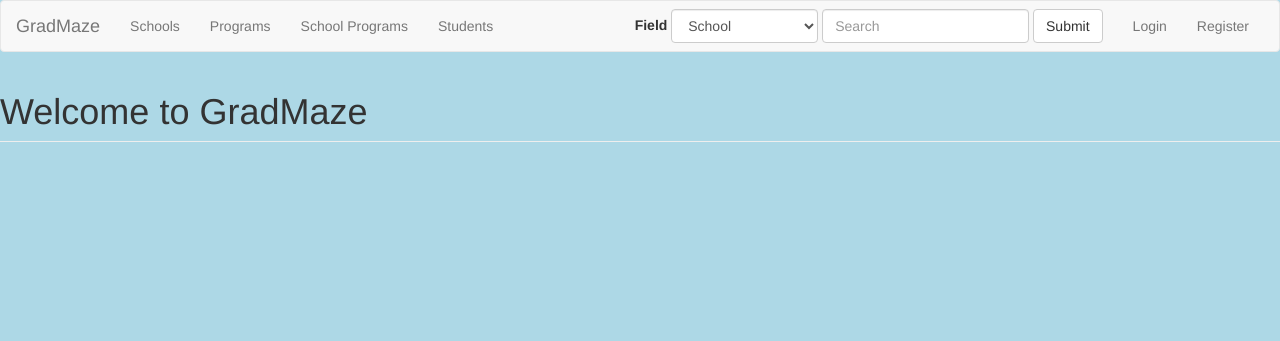
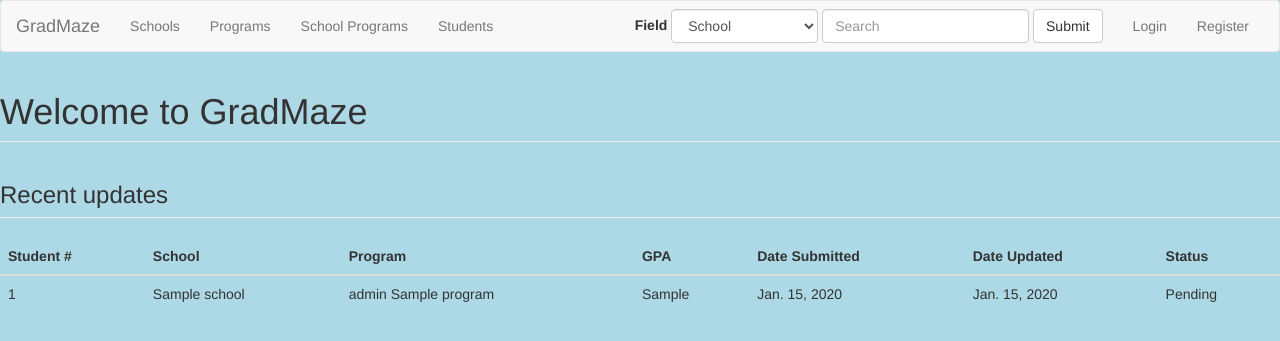
Before and after one commit to pawanaraballi/GradMaze, a Django app: page /GradMaze/ in a window 1280 px wide. Shown: the top 341 px of the page. Run offline with Django 3.2, Linux system fonts and the light colour scheme; tables that the repository leaves empty hold one stand-in row (values such as "Sample post"); some libraries are stand-ins or nearby versions.

Commit message:
Recent application updates

```diff
--- a/main/views.py
+++ b/main/views.py
@@ -22,6 +22,18 @@ from .forms import *
 
 class IndexView(TemplateView):
     template_name = 'index.html'
+    def get(self, request, *args, **kwargs):
+        try:
+            application_details = Application.objects.all().order_by('-date_updated')
+        except Application.DoesNotExist:
+            application_details=[]
+
+
+        params = {
+            'application_details':application_details
+        }
+
+        return render(request,self.template_name,params)
 
 #
 class RegisterView(FormView):
@@ -449,7 +461,6 @@ class DetailStudentListView(ListView):
         return render(request,self.template_name,params)
 
 
-
 class SearchResultView(View):
     template_name = 'search_results.html'
 
--- a/templates/index.html
+++ b/templates/index.html
@@ -6,4 +6,35 @@
 
 {% block content %}
     <h1 class="page-header">Welcome to GradMaze</h1>
+    <h3 class="page-header">Recent updates</h3>
+
+    <div class="table-responsive">
+          <table class="table">
+            <thead>
+              <tr>
+                <th>Student #</th>
+                  <th>School</th>
+                <th>Program</th>
+                <th>GPA</th>
+                <th>Date Submitted</th>
+                <th>Date Updated</th>
+                <th>Status</th>
+              </tr>
+            </thead>
+            <tbody>
+              {% for application in application_details %}
+              <tr>
+                <td>{{ application.student.user_id }}</td>
+                  <td>{{ application.school_program.school}}</td>
+                <td>{{ application.school_program.program}}</td>
+                <td>{{ application.school_program.gpa}}</td>
+                <td>{{ application.date_submitted}}</td>
+                <td>{{ application.date_updated}}</td>
+                <td>{{ application.status }}</td>
+              </tr>
+              {% empty %}
+              {% endfor %}
+            </tbody>
+          </table>
+        </div>
 {%  endblock %}
```
Also changed, not shown: db.sqlite3 (added).
